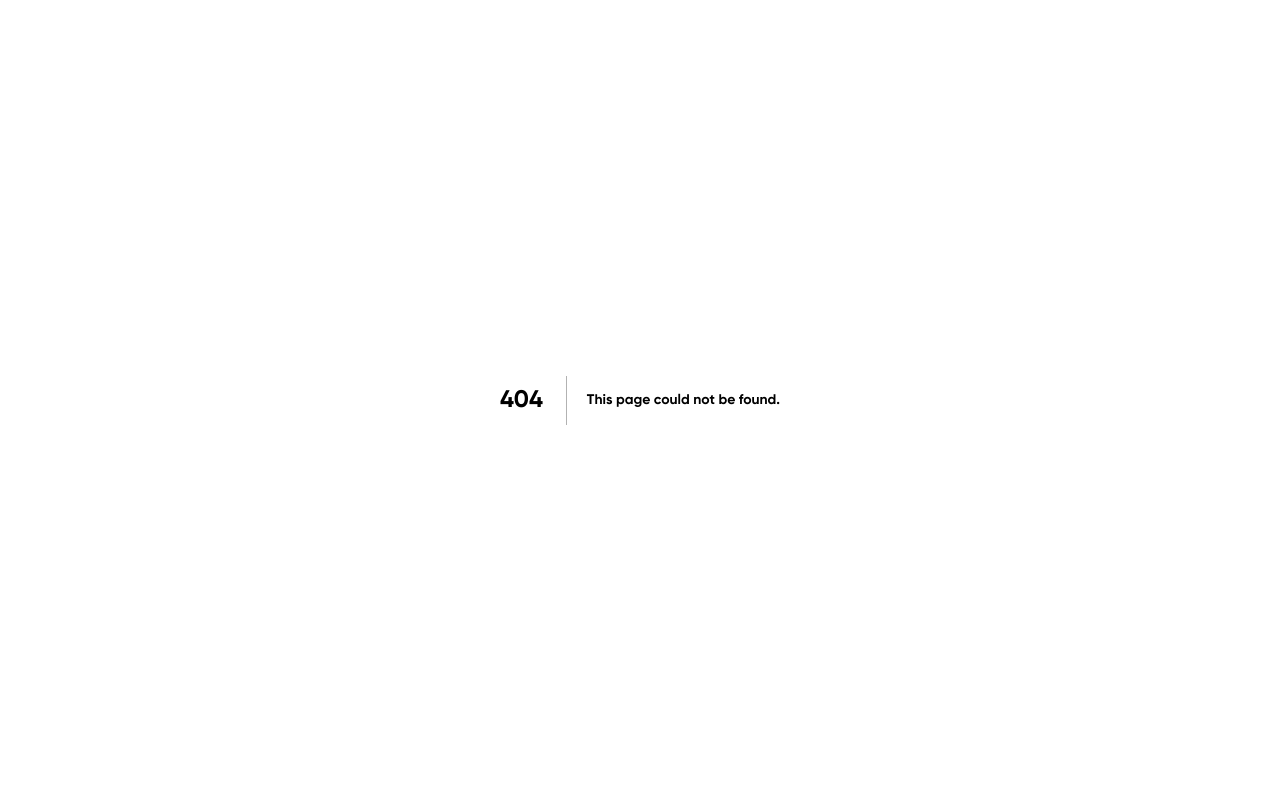
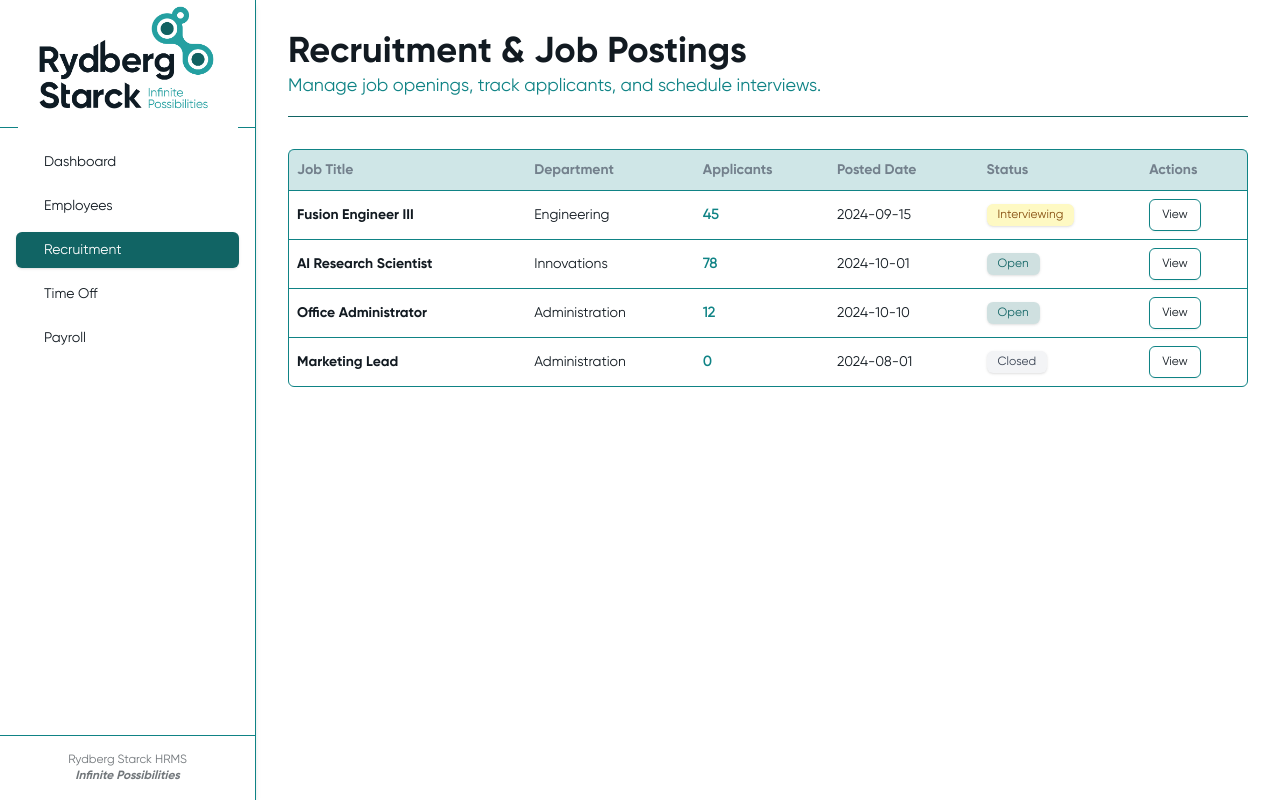
Before and after one commit to BenChapuma/rsl-portal, a Next.js app: page /recruitment in a window 1280 px wide. Before the commit this address had no page. Built offline with nearby package versions, Linux system fonts and the light colour scheme.

Commit message:
Recruitment tab data added

```diff
--- /dev/null
+++ b/app/recruitment/page.tsx
@@ -0,0 +1,29 @@
+import { AppLayout } from "@/components/AppLayout";
+import { Separator } from "@/components/ui/separator";
+import { JobPostingsTable } from "@/components/recruitment-table"; // Will be created in next step
+
+export default function RecruitmentPage() {
+  return (
+    <AppLayout>
+
+      {/* Header - Uses Brand Colors and Fonts */}
+      <header className="mb-8">
+        <h1 className="text-4xl font-heading text-rs-dark">
+          Recruitment & Job Postings
+        </h1>
+        <p className="text-lg font-sans text-rs-teal-light">
+          Manage job openings, track applicants, and schedule interviews.
+        </p>
+        {/* Separator uses the rs-teal-dark color */}
+        <Separator className="mt-4 bg-rs-teal-dark"/>
+      </header>
+
+      {/* Job Postings Data Table */}
+      <div className="w-full">
+        {/* This component will display all job postings */}
+        <JobPostingsTable />
+      </div>
+
+    </AppLayout>
+  );
+}
--- /dev/null
+++ b/components/recruitment-table.tsx
@@ -0,0 +1,125 @@
+'use client';
+
+import { ColumnDef } from "@tanstack/react-table";
+import { DataTable } from "@/components/employees-table"; // Reusing the generic DataTable component
+import { Badge } from "@/components/ui/badge";
+import { Button } from "@/components/ui/button";
+
+// 1. Define the Data Structure (Interface)
+export type JobPosting = {
+  id: string;
+  title: string;
+  department: string;
+  applicants: number;
+  status: "Open" | "Closed" | "Interviewing";
+  postedDate: string;
+};
+
+// 2. Define the Columns
+export const columns: ColumnDef<JobPosting>[] = [
+  {
+    accessorKey: "title",
+    // Use the heading font for column titles
+    header: () => <span className="font-heading text-sm">Job Title</span>,
+    cell: ({ row }) => {
+      // Use the branded rs-dark color and heading font for the title
+      return <span className="font-heading text-rs-dark">{row.getValue("title")}</span>;
+    },
+  },
+  {
+    accessorKey: "department",
+    header: () => <span className="font-heading text-sm">Department</span>,
+  },
+  {
+    accessorKey: "applicants",
+    header: () => <span className="font-heading text-sm">Applicants</span>,
+    cell: ({ row }) => {
+      // Highlight applicant count with secondary color
+      return <span className="font-bold text-secondary">{row.getValue("applicants")}</span>;
+    },
+  },
+  {
+    accessorKey: "postedDate",
+    header: () => <span className="font-heading text-sm">Posted Date</span>,
+  },
+  {
+    accessorKey: "status",
+    header: () => <span className="font-heading text-sm">Status</span>,
+    cell: ({ row }) => {
+      const status = row.getValue("status") as JobPosting["status"];
+      let colorClass: string;
+
+      if (status === "Interviewing") {
+        // Caution color
+        colorClass = "bg-yellow-100 text-yellow-800 hover:bg-yellow-100";
+      } else if (status === "Closed") {
+        // Muted color
+        colorClass = "bg-gray-100 text-gray-700 hover:bg-gray-100";
+      } else {
+        // Open status uses Primary brand color (Dark Teal Accent)
+        colorClass = "bg-primary/20 text-primary hover:bg-primary/20";
+      }
+
+      return (
+        <Badge className={`font-sans font-medium ${colorClass}`}>
+          {status}
+        </Badge>
+      );
+    },
+  },
+  {
+    id: "actions",
+    header: () => <span className="font-heading text-sm">Actions</span>,
+    cell: () => (
+      <Button size="sm" variant="outline" className="text-xs border-rs-teal-light hover:bg-rs-teal-light/10">
+        View
+      </Button>
+    ),
+  },
+];
+
+// 3. Dummy Data
+export const jobData: JobPosting[] = [
+  {
+    id: "J4001",
+    title: "Fusion Engineer III",
+    department: "Engineering",
+    applicants: 45,
+    status: "Interviewing",
+    postedDate: "2024-09-15",
+  },
+  {
+    id: "J4002",
+    title: "AI Research Scientist",
+    department: "Innovations",
+    applicants: 78,
+    status: "Open",
+    postedDate: "2024-10-01",
+  },
+  {
+    id: "J4003",
+    title: "Office Administrator",
+    department: "Administration",
+    applicants: 12,
+    status: "Open",
+    postedDate: "2024-10-10",
+  },
+  {
+    id: "J4004",
+    title: "Marketing Lead",
+    department: "Administration",
+    applicants: 0,
+    status: "Closed",
+    postedDate: "2024-08-01",
+  },
+];
+
+
+// 4. Component for app/recruitment/page.tsx to use
+export function JobPostingsTable() {
+  // IMPORTANT: We use the generic DataTable component you already created
+  // inside components/employees-table.tsx.
+  return (
+    <DataTable columns={columns} data={jobData} />
+  );
+}
```
